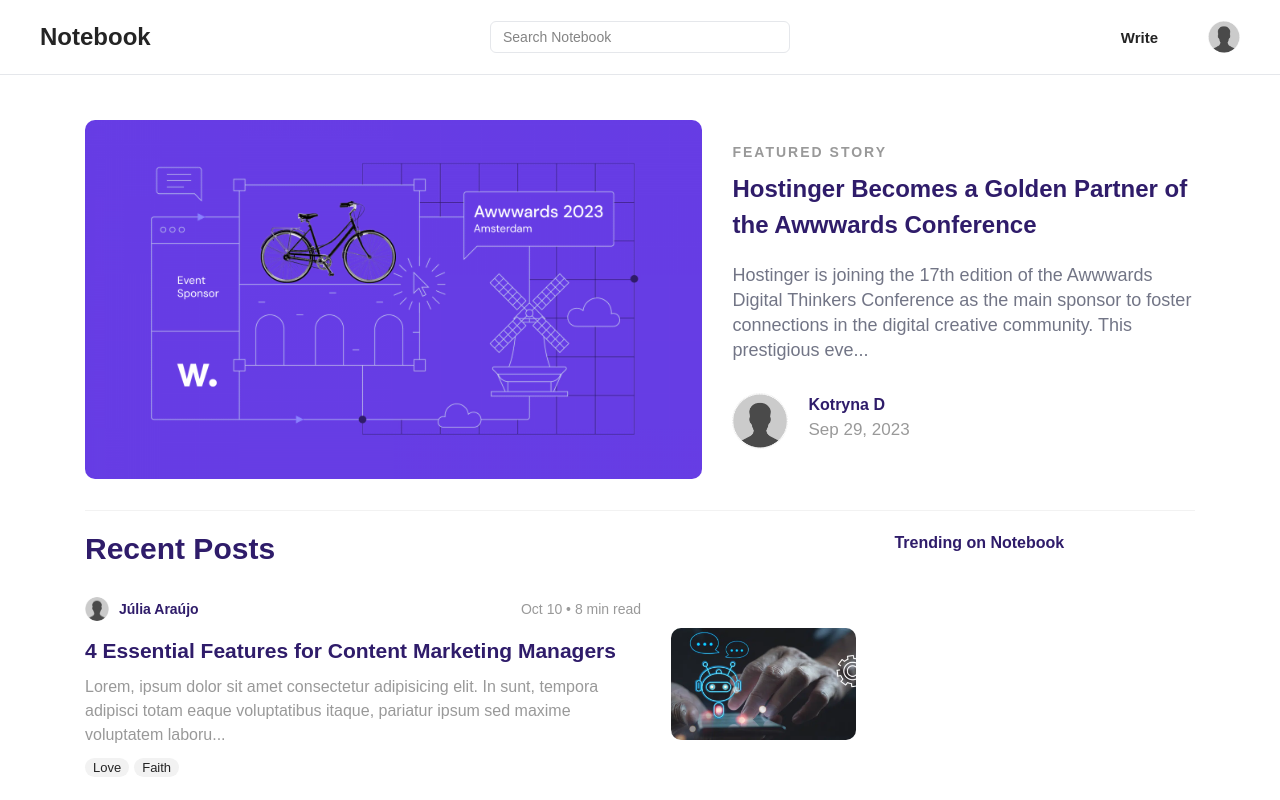
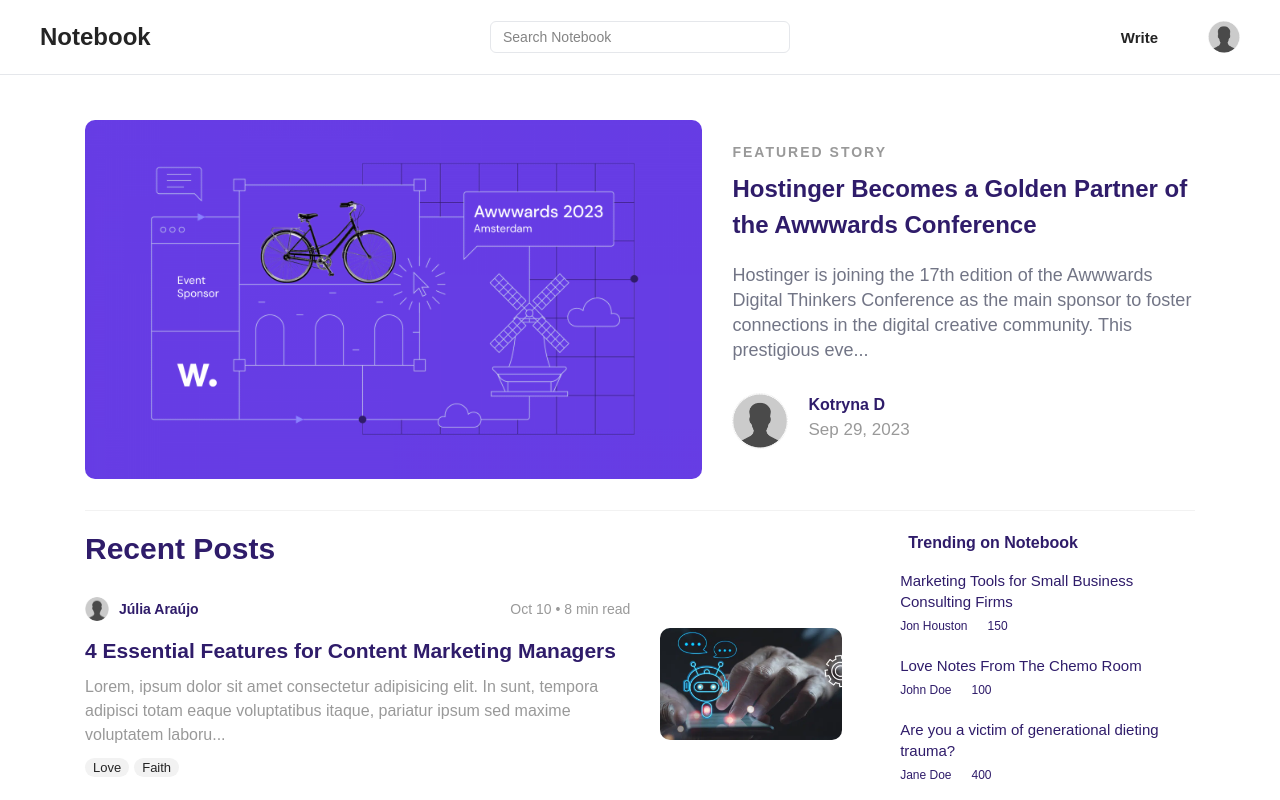
Before and after one commit to Wolleys/notebook, a Next.js app: page / in a window 1280 px wide. Shown: the top 800 px of the page. Built offline with nearby package versions, Linux system fonts and the light colour scheme; a web font is replaced by a local one.

Commit message:
Add mostPopular component

```diff
--- a/app/globals.css
+++ b/app/globals.css
@@ -102,6 +102,10 @@
   --sideBarFooter-dark: #7e869a;
   --sideBarFooter-light: #6b6b6b;
   --sideBarFooter: var(--sideBarFooter-light);
+  /* sidebar title */
+  --sideBarTitle-dark: #e2e8f0;
+  --sideBarTitle-light: #2f1c6a;
+  --sideBarTitle: var(--sideBarTitle-light);
 }
 
 [data-theme="dark"] {
@@ -130,6 +134,7 @@
   --postIcons: var(--postIcons-dark);
   --postBorder: var(--postBorder-dark);
   --sideBarFooter: var(--sideBarFooter-dark);
+  --sideBarTitle: var(--sideBarTitle-dark);
 }
 
 * {
--- a/app/page.module.css
+++ b/app/page.module.css
@@ -3,6 +3,6 @@
 }
 
 .main {
-  gap: 30px;
+  gap: 50px;
   display: flex;
 }
--- /dev/null
+++ b/components/mostPopular/index.tsx
@@ -0,0 +1,73 @@
+import { FC } from "react";
+import Link from "next/link";
+import styles from "./mostpopular.module.css";
+
+const popular = [
+  {
+    id: 1,
+    category: "Love",
+    title: "Marketing Tools for Small Business Consulting Firms",
+    author: "Jon Houston",
+    views: 150,
+  },
+  {
+    id: 2,
+    category: "Faith",
+    title: "Love Notes From The Chemo Room",
+    author: "John Doe",
+    views: 100,
+  },
+  {
+    id: 3,
+    category: "Salvation",
+    title: "Are you a victim of generational dieting trauma?",
+    author: "Jane Doe",
+    views: 400,
+  },
+  {
+    id: 4,
+    category: "Jesus",
+    title: "On Regrets and Growth In Sobriety With Holly Whitaker",
+    author: "Nicolina Torres",
+    views: 300,
+  },
+  {
+    id: 5,
+    category: "Praying",
+    title:
+      "Walled gardens mean online writing is dead. Long live online writing!",
+    author: "Kiley Larsen",
+    views: 180,
+  },
+];
+
+const MostPopular: FC = () => {
+  return (
+    <div className={styles.container}>
+      <h2 className={styles.title}>
+        <span className={styles.titleIcon}>
+          <i className="fa-solid fa-chart-line fa-fw"></i>
+        </span>
+        Trending on Notebook
+      </h2>
+
+      {popular.map((item) => (
+        <div className={styles.textContainer} key={item.id}>
+          <h5 className={styles.postTitle}>
+            <Link href="/">{item.title}</Link>
+          </h5>
+          <div className={styles.details}>
+            <span className={styles.username}>
+              <Link href="/">{item.author}</Link>
+            </span>
+            <span className={styles.DetailIcon}>
+              <i className="fa-regular fa-eye fa-fw"></i> {item.views}
+            </span>
+          </div>
+        </div>
+      ))}
+    </div>
+  );
+};
+
+export default MostPopular;
--- /dev/null
+++ b/components/mostPopular/mostpopular.module.css
@@ -0,0 +1,60 @@
+.container {
+  height: 200px;
+  display: flex;
+  margin-bottom: 16px;
+  flex-direction: column;
+}
+
+.title {
+  font-size: 16px;
+  font-weight: 700;
+  margin-bottom: 15px;
+  color: var(--featuredPostHeader);
+}
+
+.titleIcon {
+  font-size: 14px;
+  margin-right: 8px;
+  color: var(--featuredPostHeader);
+}
+
+.textContainer {
+  gap: 5px;
+  display: flex;
+  margin-bottom: 20px;
+  flex-direction: column;
+  /* background-color: red; */
+}
+
+.category {
+  font-size: 13px;
+  padding: 2px 8px;
+  width: max-content;
+  border-radius: 100px;
+  color: var(--postCategory);
+  text-transform: capitalize;
+  background-color: var(--postCategoryBg);
+}
+
+.postTitle {
+  font-size: 15px;
+  font-weight: 300;
+  line-height: 21px;
+  color: var(--postHeader);
+}
+
+.details {
+  gap: 20px;
+  display: flex;
+  align-items: center;
+  color: var(--featuredAuthorName);
+}
+
+.username {
+  font-size: 12px;
+  color: var(--featuredAuthorName);
+}
+
+.DetailIcon {
+  font-size: 12px;
+}
--- a/components/sideBarMenu/index.tsx
+++ b/components/sideBarMenu/index.tsx
@@ -1,4 +1,5 @@
 import { FC } from "react";
+import MostPopular from "../mostPopular";
 import styles from "./sidebarmenu.module.css";
 import SideBarFooter from "../footer/sideBar";
 
@@ -6,7 +7,7 @@ const SideBarMenu: FC = () => {
   return (
     <aside className={styles.container}>
       <div className={styles.content}>
-        <h2 className={styles.title}>Trending on Notebook</h2>
+        <MostPopular />
       </div>
       <SideBarFooter />
     </aside>
```
